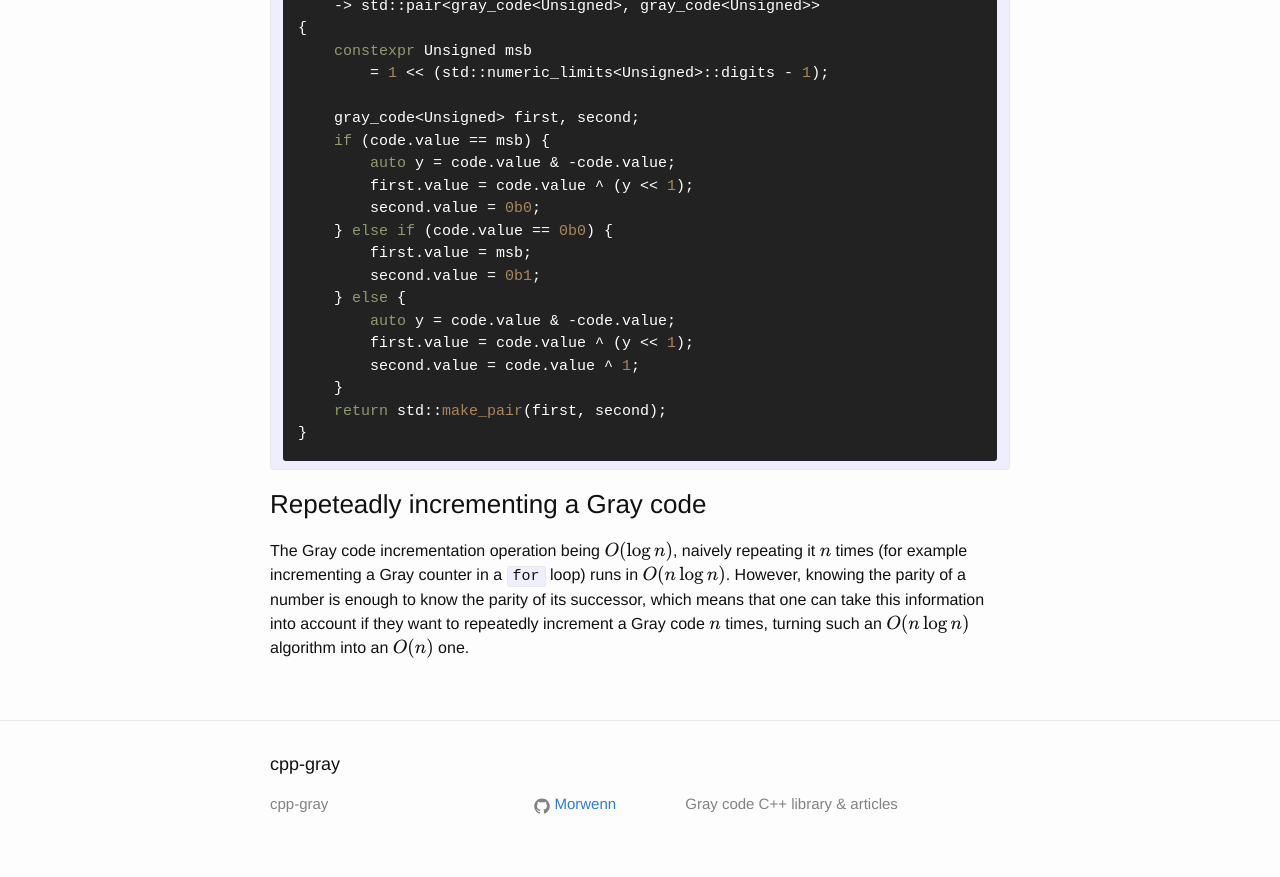
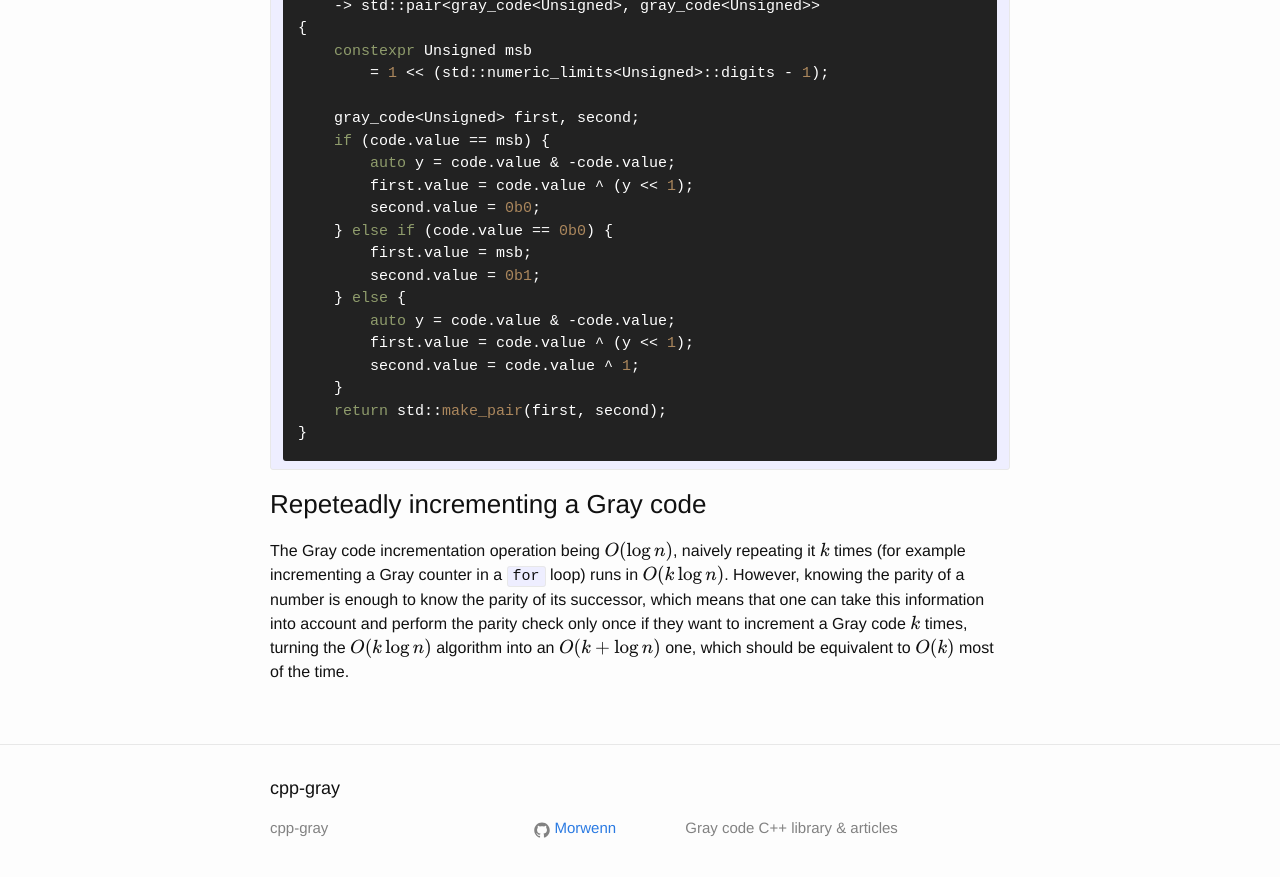
Before and after one commit to Morwenn/cpp-gray, a Jekyll site: the page built from _posts/2016-09-24-neighbours-in-gray-codes.markdown, in a window 1280 px wide and 900 px high, scrolled down 2609 px. Shown: the top 877 px of the window. Built offline with Jekyll 4.4.1, drawn with Linux system fonts in a browser that asks for light colours; nearby versions of some CDN libraries; formulas are drawn with MathJax 3; comment, search, counter and statistics services are not loaded.

Commit message:
Fix dumb complexity of repeated incrementation

```diff
--- a/_posts/2016-09-24-neighbours-in-gray-codes.markdown
+++ b/_posts/2016-09-24-neighbours-in-gray-codes.markdown
@@ -137,10 +137,11 @@ constexpr auto neighbors(gray_code<Unsigned> code) noexcept
 
 ### Repeteadly incrementing a Gray code
 
-The Gray code incrementation operation being \\( O(\log{n}) \\), naively repeating it \\( n \\) times (for example
-incrementing a Gray counter in a `for` loop) runs in \\( O(n \log{n}) \\). However, knowing the parity of a number is enough
-to know the parity of its successor, which means that one can take this information into account if they want to repeatedly
-increment a Gray code \\( n \\) times, turning such an \\( O(n \log{n}) \\) algorithm into an \\( O(n) \\) one.
+The Gray code incrementation operation being \\( O(\log{n}) \\), naively repeating it \\( k \\) times (for example
+incrementing a Gray counter in a `for` loop) runs in \\( O(k \log{n}) \\). However, knowing the parity of a number is enough
+to know the parity of its successor, which means that one can take this information into account and perform the parity
+check only once if they want to increment a Gray code \\( k \\) times, turning the \\( O(k \log{n}) \\) algorithm into an
+\\( O(k + \log{n}) \\) one, which should be equivalent to \\( O(k) \\) most of the time.
 
 
   [so-gray-code-increment]: http://stackoverflow.com/a/17493235/1364752
```
